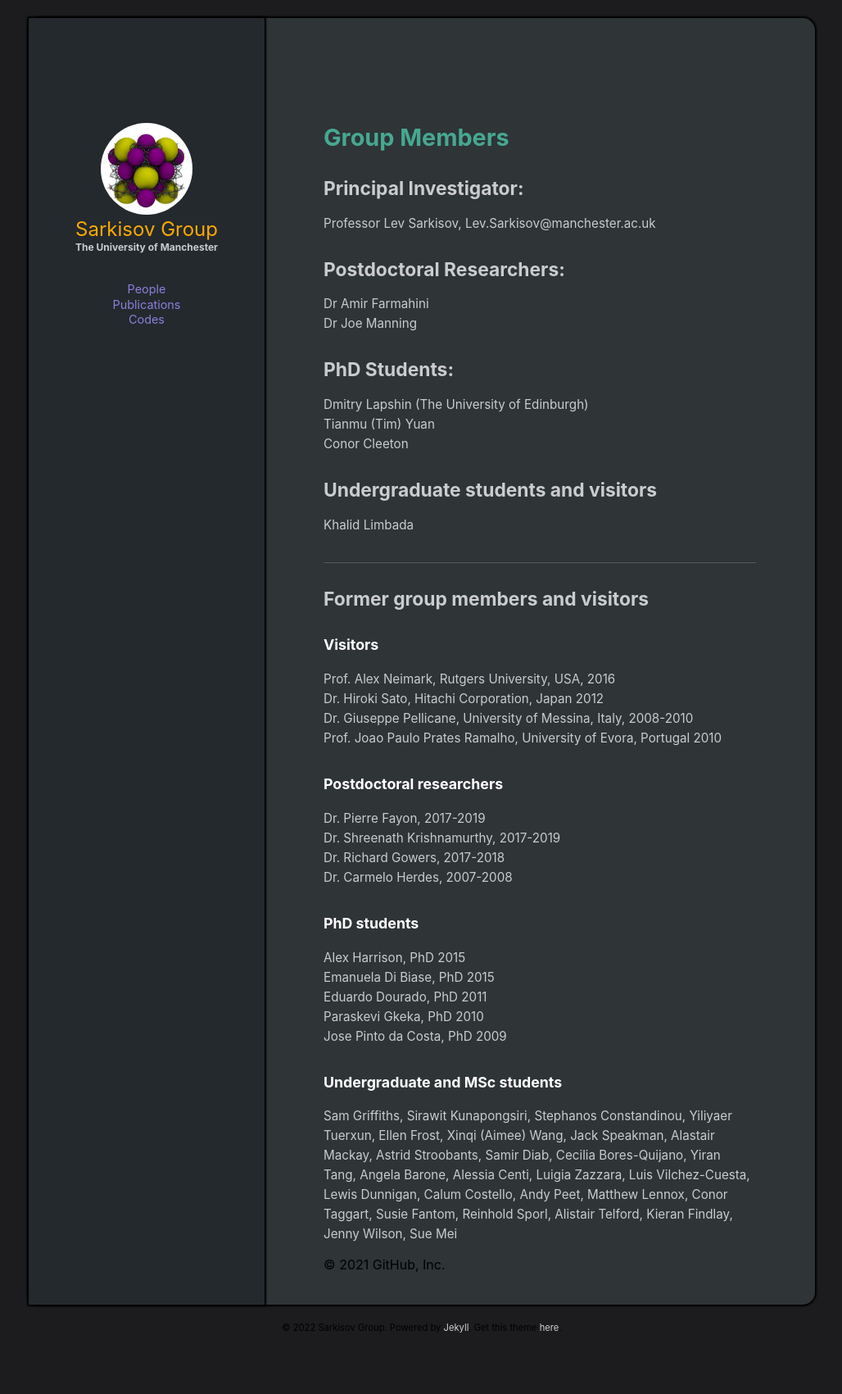
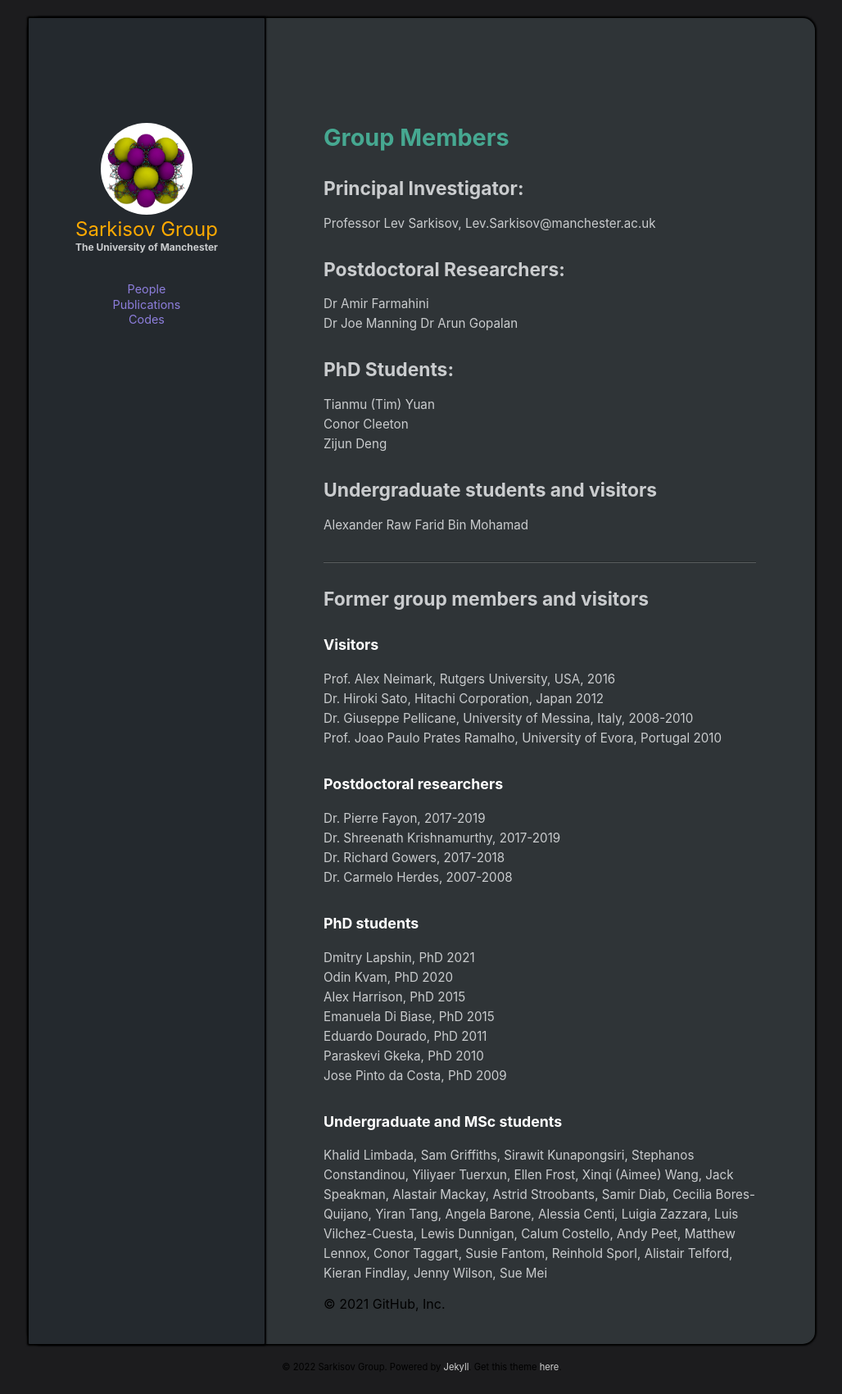
Before and after one commit to SarkisovGitHub/SarkisovGroup.github.io, a Jekyll site: the page built from People.md, in a window 1280 px wide. Shown: the whole page at 82% size, without its empty margins (125-1153 px from the left). Built offline with Jekyll 4.4.1, drawn with Linux system fonts in a browser that asks for light colours; before the commit the page ends 1653 px from its top, so only the background shows below that.

Commit message:
Update People.md

```diff
--- a/People.md
+++ b/People.md
@@ -9,14 +9,16 @@
 ## Postdoctoral Researchers:
 Dr Amir Farmahini <br>
 Dr Joe Manning
+Dr Arun Gopalan
 
 ## PhD Students:
-Dmitry Lapshin (The University of Edinburgh) <br>
 Tianmu (Tim) Yuan <br>
 Conor Cleeton <br>
+Zijun Deng <br>
 
 ## Undergraduate students and visitors
-Khalid Limbada
+Alexander Raw
+Farid Bin Mohamad
 
 <hr>
 
@@ -34,6 +36,8 @@
 Dr. Carmelo Herdes, 2007-2008 <br>
 
 ### PhD students
+Dmitry Lapshin, PhD 2021 <br>
+Odin Kvam, PhD 2020 <br>
 Alex Harrison, PhD 2015 <br>
 Emanuela Di Biase, PhD 2015 <br>
 Eduardo Dourado, PhD 2011 <br>
```
Also changed, not shown: other parts of People.md (+1 -1 lines).
